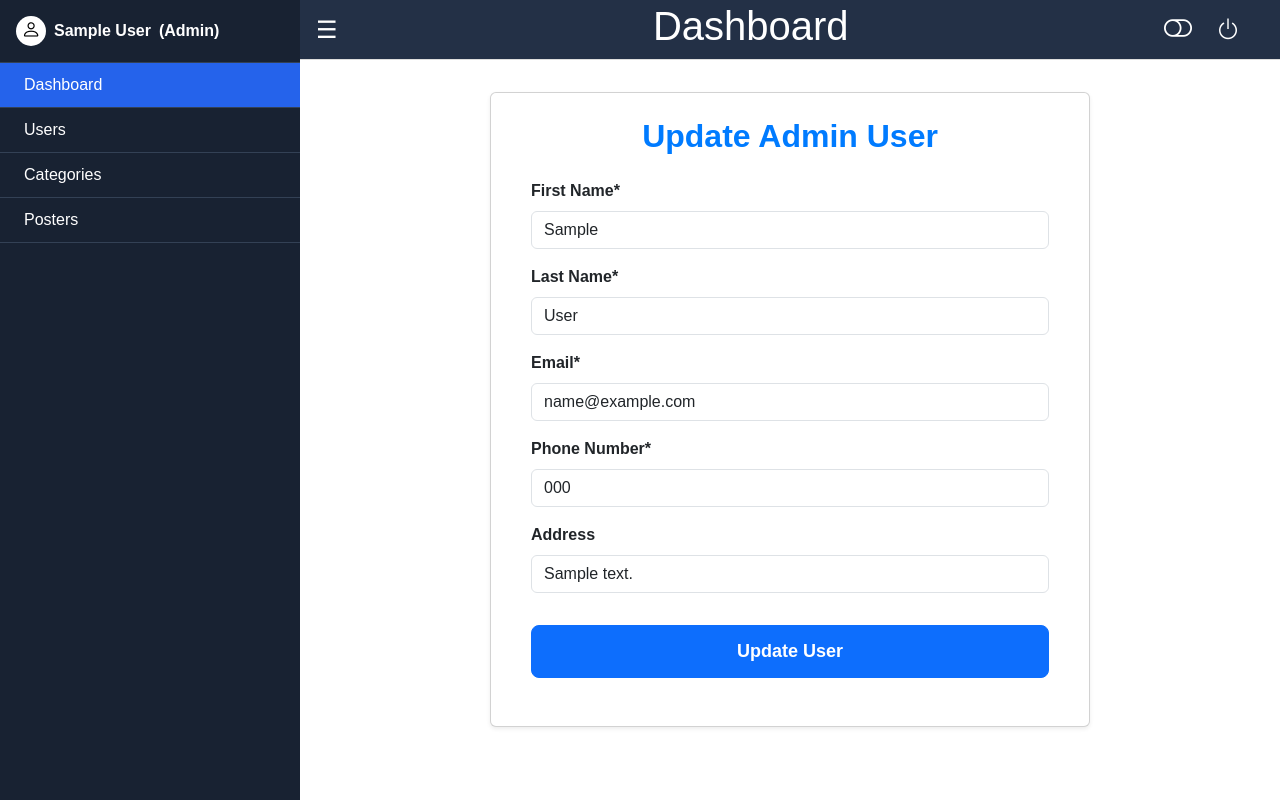
After one commit to Subhammodak69/Grocery_go, a Django app: page /admin/user/update/1/ in a window 1280 px wide. The commit adds this page. Run offline with Django 5.2, Linux system fonts and the light colour scheme; a user stored in the database is signed in; tables that the repository leaves empty hold one stand-in row (values such as "Sample post").

Commit message:
"user create update read delete"

```diff
--- a/E_mart/services/auth_service.py
+++ b/E_mart/services/auth_service.py
@@ -22,8 +22,10 @@ def generate_secure_otp(length=6):
 
 
 def send_otp_to_email(to_email, otp):
+    print("hello")
     subject = 'Your Verification OTP'
     message = f'Your OTP for email verification is: {otp}. Please use this OTP to verify your email address.'
     from_email = settings.EMAIL_HOST_USER
     recipient_list = [to_email]
+    print(subject,message, from_email, recipient_list)
     send_mail(subject, message, from_email, recipient_list)
--- a/E_mart/services/user_service.py
+++ b/E_mart/services/user_service.py
@@ -23,6 +23,16 @@ def create_user(email,first_name,last_name,phone_number,address):
         address = address
     )
 
+def update_user(user_id,email,first_name,last_name,phone_number,address):
+    user = get_active_user_obj_by_id(user_id)
+    user.email = email
+    user.username = email
+    user.first_name = first_name
+    user.last_name = last_name
+    user.phone_number = phone_number
+    user.address = address
+    user.save()
+    return user
 
 
 
--- a/E_mart/static/js/admin/admin_userlist.js
+++ b/E_mart/static/js/admin/user/user_list.js
@@ -36,3 +36,7 @@ window.isactive_toggle = function(){
 function create_user(){
     window.location.href='/admin/user/create/';
 }
+
+function update_user(userId){
+    window.location.href=`/admin/user/update/${userId}`;
+}
--- a/E_mart/static/js/admin/admin_usercreate.js
+++ b/E_mart/static/js/admin/user/user_update.js
@@ -1,11 +1,10 @@
-// admin_usercreate.js
-
-async function user_create() {
+async function user_update() {
     const messageEl = document.getElementById('message');
     messageEl.textContent = '';
     messageEl.className = 'message';
 
     const first_name = document.getElementById('first_name').value.trim();
+    const userId = document.getElementById('user_id').value;
     const last_name = document.getElementById('last_name').value.trim();
     const email = document.getElementById('email').value.trim();
     const phone_number = document.getElementById('phone_number').value.trim();
@@ -17,9 +16,8 @@ async function user_create() {
         messageEl.classList.add('error');
         return;
     }
-
     try {
-        const response = await fetch('/admin/user/create/', {
+        const response = await fetch(`/admin/user/update/${userId}/`, {
             method: 'POST',
             headers: {
                 'Content-Type': 'application/json'
@@ -36,19 +34,17 @@ async function user_create() {
 
         if (!response.ok) {
             const errorData = await response.json();
-            throw new Error(errorData.error || 'Failed to create user.');
+            throw new Error(errorData.error || 'Failed to update user.');
         }
 
-        messageEl.textContent = 'User created successfully! Redirecting.....';
+        messageEl.textContent = 'User Updated successfully! Redirecting.....';
         messageEl.classList.add('success');
-
-        // Reset form fields after success
         document.getElementById('adminUserForm').reset();
 
         // Optionally redirect after success
         setTimeout(()=>{
             window.location.href = '/admin/users/';
-        },1000);
+        },2000);
     } catch (err) {
         messageEl.textContent = err.message;
         messageEl.classList.add('error');
--- a/E_mart/static/js/login.js
+++ b/E_mart/static/js/login.js
@@ -98,6 +98,7 @@ document.addEventListener('DOMContentLoaded', () => {
         resFalse.style.display = "none";
         resTrue.style.display = "flex";
         resTrue.innerHTML = "OTP verified successfully";
+        loader.style.display = 'none ';
         setTimeout(()=>{
           login(email);
         },1000
--- a/E_mart/static/js/signup.js
+++ b/E_mart/static/js/signup.js
@@ -97,6 +97,7 @@ document.addEventListener('DOMContentLoaded', () => {
         resFalse.style.display = "none";
         resTrue.style.display = "flex";
         resTrue.innerHTML = "OTP verified successfully";
+        loader.style.display = 'none ';
         document.getElementById('userDataSection').classList.remove('d-none');
         document.getElementById('otpSection').classList.add('d-none');
       } else {
--- a/E_mart/templates/admin/user/user_list.html
+++ b/E_mart/templates/admin/user/user_list.html
@@ -2,7 +2,7 @@
 {% load static %}
 {% block title %}User List{% endblock %}
 {% block content %}
-<script src="{% static 'js/admin/admin_userlist.js'%}"></script>
+<script src="{% static 'js/admin/user/user_list.js'%}"></script>
 <div class="overflow-auto p-4 rounded h-100">
     <div class="d-flex align-items-center justify-content-between mb-3">
         <h4>User List</h4>
@@ -36,7 +36,7 @@
                     </div>
                 </td>
                 <td>
-                    <button class="btn btn-warning btn-sm">Update</button>
+                    <button class="btn btn-warning btn-sm" onclick="update_user({{user.id}})">Update</button>
                 </td>
             </tr>
             {% endfor %}
--- /dev/null
+++ b/E_mart/templates/admin/user/user_update.html
@@ -0,0 +1,54 @@
+{% extends 'admin/home.html' %}
+{% load static %}
+{% block title %}Update Admin User {% endblock %}
+{% block content %}
+<script src="{%static 'js/admin/user/user_update.js'%}"></script>
+<div class="card shadow-sm m-auto mt-4 p-4 rounded" style="max-width: 600px;">
+  <h2 class="mb-4 text-center fw-bold" style="color: #007bff;">Update Admin User</h2>
+  <form class="px-3" id="adminUserForm" onsubmit="return false;" novalidate>
+
+    <div class="mb-3">
+      <label for="first_name" class="form-label fw-semibold">First Name*</label>
+      <input type="text" id="first_name"  value="{{user.first_name}}" name="first_name" required class="form-control" placeholder="Enter first name"style="border-radius: 6px;"/>
+    </div>
+    <input id="user_id" value = {{user.id}} hidden>
+    <div class="mb-3">
+      <label for="last_name" class="form-label fw-semibold">Last Name*</label>
+      <input type="text" id="last_name" value="{{user.last_name}}" name="last_name" required class="form-control" placeholder="Enter last name"style="border-radius: 6px;"/>
+    </div>
+
+    <div class="mb-3">
+      <label for="email" class="form-label fw-semibold">Email*</label>
+      <input type="email"  id="email"  value="{{user.email}}" name="email"  required  class="form-control"  placeholder="example@example.com" style="border-radius: 6px;"/>
+    </div>
+
+    <div class="mb-3">
+      <label for="phone_number" class="form-label fw-semibold">Phone Number*</label>
+      <input type="text"  id="phone_number"  value="{{user.phone_number}}" name="phone_number"  required  class="form-control"  placeholder="+1-234-567-8900" style="border-radius: 6px;"/>
+    </div>
+
+    <div class="mb-3">
+      <label for="address" class="form-label fw-semibold">Address</label>
+      <input type="text"  id="address" value="{{user.address}}"  name="address"  class="form-control"  placeholder="Enter address" style="border-radius: 6px;"/>
+    </div>
+
+    <button type="submit" onclick="user_update()" class="btn btn-primary fw-bold mt-3 w-100"  style="padding: 12px; font-size: 18px; border-radius: 8px;">
+      Update User
+    </button>
+  </form>
+
+  <div id="message" class="text-center mt-4 fw-semibold"> </div>
+</div>
+
+<style>
+  #message.error {
+    margin: 20px auto;
+    color: #dc3545; /* Bootstrap danger red */
+  }
+  #message.success {
+    margin: 20px auto;
+    color: #28a745; /* Bootstrap success green */
+  }
+</style>
+
+{% endblock %}
--- a/E_mart/urls.py
+++ b/E_mart/urls.py
@@ -13,5 +13,6 @@ urlpatterns = [
     path('admin/login/',AdminLoginView.as_view(), name="admin_login"),
     path('admin/users/',AdminUserListView.as_view(), name='admin_user_list'),
     path('admin/user/create/',AdminUserCreateView.as_view(), name='admin_user_create'),
+    path('admin/user/update/<int:user_id>/',AdminUserUpdateView.as_view(), name='admin_user_update'),
     path('admin/users/toggle-active/',AdminUserToggleActiveView.as_view(), name='admin_user_toggle_active'),
 ]
--- a/E_mart/views/user_view.py
+++ b/E_mart/views/user_view.py
@@ -69,3 +69,44 @@ class AdminUserCreateView(View):
         except Exception as e:
             # Log the error in production
             return JsonResponse({'error': str(e)}, status=500)
+
+@method_decorator(admin_required, name='dispatch')
+@method_decorator(csrf_exempt, name='dispatch')
+class AdminUserUpdateView(View):
+
+    def get(self, request,user_id):
+        user = user_service.get_active_user_obj_by_id(user_id)
+        return render(request, 'admin/user/user_update.html',{'user':user})
+
+    def post(self, request,user_id):
+        try:
+            data = json.loads(request.body)
+            print(data)  # For debugging
+
+            first_name = data.get('first_name')
+            last_name = data.get('last_name')
+            email = data.get('email')
+            phone_number = data.get('phone_number')
+            address = data.get('address')
+
+            # Validate required fields
+            if not all([first_name, last_name, email, phone_number, address]):
+                return JsonResponse({'error': 'Missing required fields.'}, status=400)
+
+            # Call your user_service to create user (implement this accordingly)
+            user_service.update_user(
+                user_id=user_id,
+                email=email,
+                first_name=first_name,
+                last_name=last_name,
+                phone_number=phone_number,
+                address=address
+            )
+
+            return JsonResponse({'message': 'User Updated successfully.'})
+
+        except json.JSONDecodeError:
+            return JsonResponse({'error': 'Invalid JSON.'}, status=400)
+        except Exception as e:
+            # Log the error in production
+            return JsonResponse({'error': str(e)}, status=500)
```
Also changed, not shown: E_mart/static/js/admin/user/user_create.js (added, +53 -0 lines), E_mart/templates/admin/user/user_create.html (+6 -2 lines).
